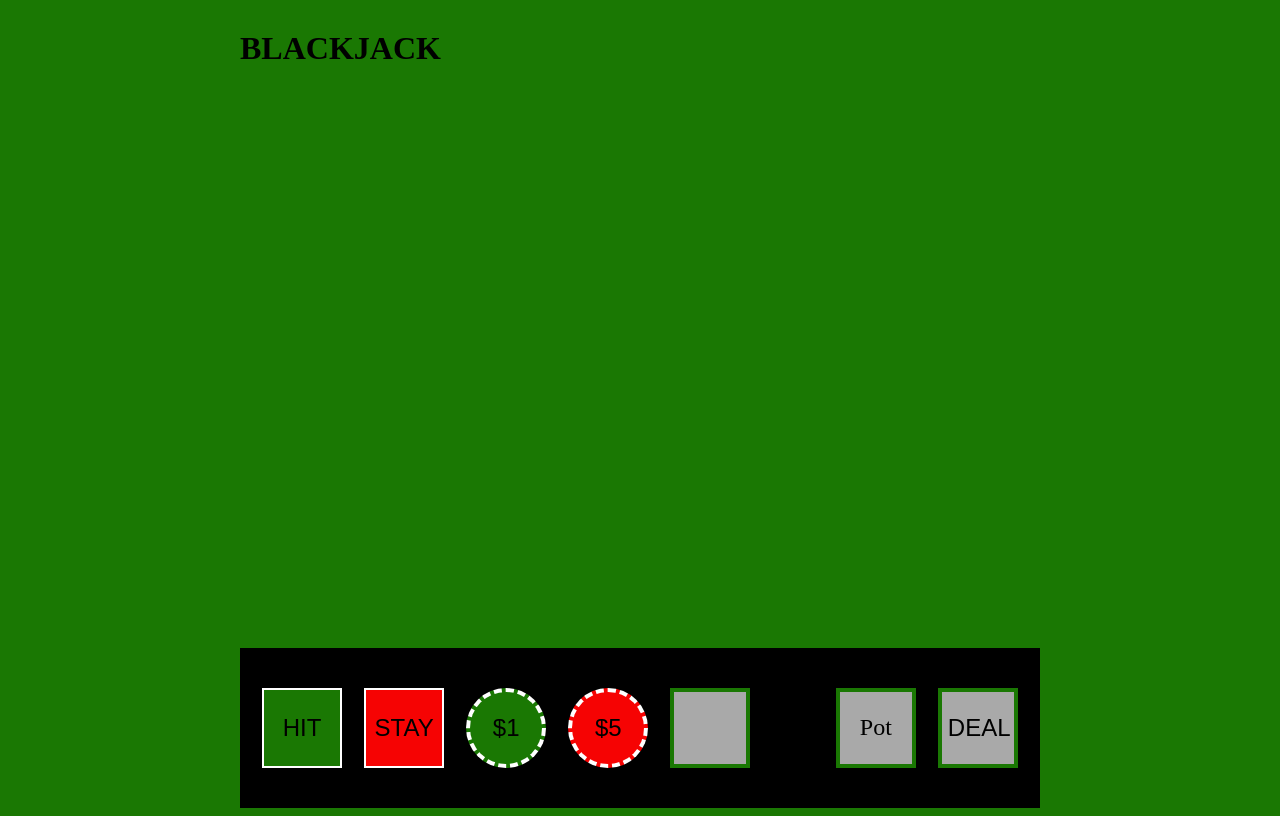
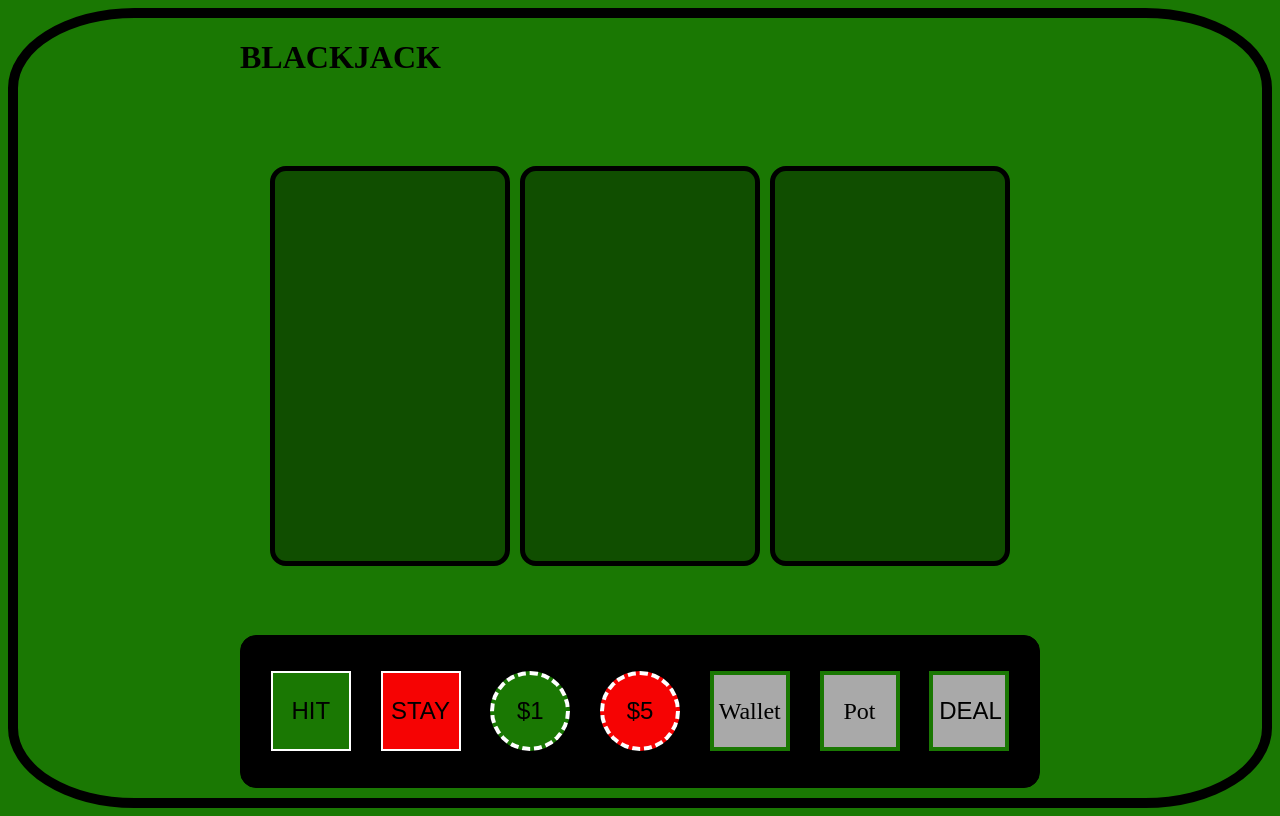
Before and after one commit to tlmcbee/BlackJack, a plain HTML site: page index.html in a window 1280 px wide. Drawn offline with Linux system fonts and the light colour scheme.

Commit message:
finishes CSS design

```diff
--- a/css/style.css
+++ b/css/style.css
@@ -1,5 +1,6 @@
 * {
     box-sizing: border-box;
+
 }
 
 .flex-ctr {
@@ -12,6 +13,9 @@ body {
     height: 100vh;
     background-color: #1A7803;
     flex-direction: column;
+    border: 10px solid black;
+    border-radius: 10%;'
+    margin: 0 auto;
 }
 
 header {
@@ -33,14 +37,21 @@ header>button {
 
 main {
     height: 70vh;
-    display: grid;
-    grid-template-columns: 2fr 3fr 2fr;
-    grid-template-rows: 1fr 1fr;
+    display: flex;
+    flex-direction: row;
+    justify-content: space-between;
+    align-items: center;
+    gap: 10px;
 }
 
 main>div {
-    background-color: white;
+    background-color: #104E00;
     color: black;
+    height: 50vmin;
+    width: 30vmin;
+    border: solid 5px black;
+    border-radius: 2vmin;
+
 }
 
 footer {
@@ -51,6 +62,9 @@ footer {
     flex-direction: row;
     justify-content: space-evenly;
     align-items: center;
+    margin-bottom: 10px;
+    border: 1px solid black;
+    border-radius: 2vmin;
 }
 
 footer>button{
--- a/index.html
+++ b/index.html
@@ -16,15 +16,13 @@
         <div></div>
         <div></div>
         <div></div>
-        <div></div>
-        <div></div>
     </main>
     <footer>
         <button id="hit">HIT</button>
         <button id="stay">STAY</button>
         <button id="bet-1">$1</button>
         <button id="bet-5">$5</button>
-        <div class="flex-ctr"></div>Wallet</div>
+        <div class="flex-ctr">Wallet</div>
         <div class="flex-ctr">Pot</div>
         <button id="deal">DEAL</button>
     </footer>
```
